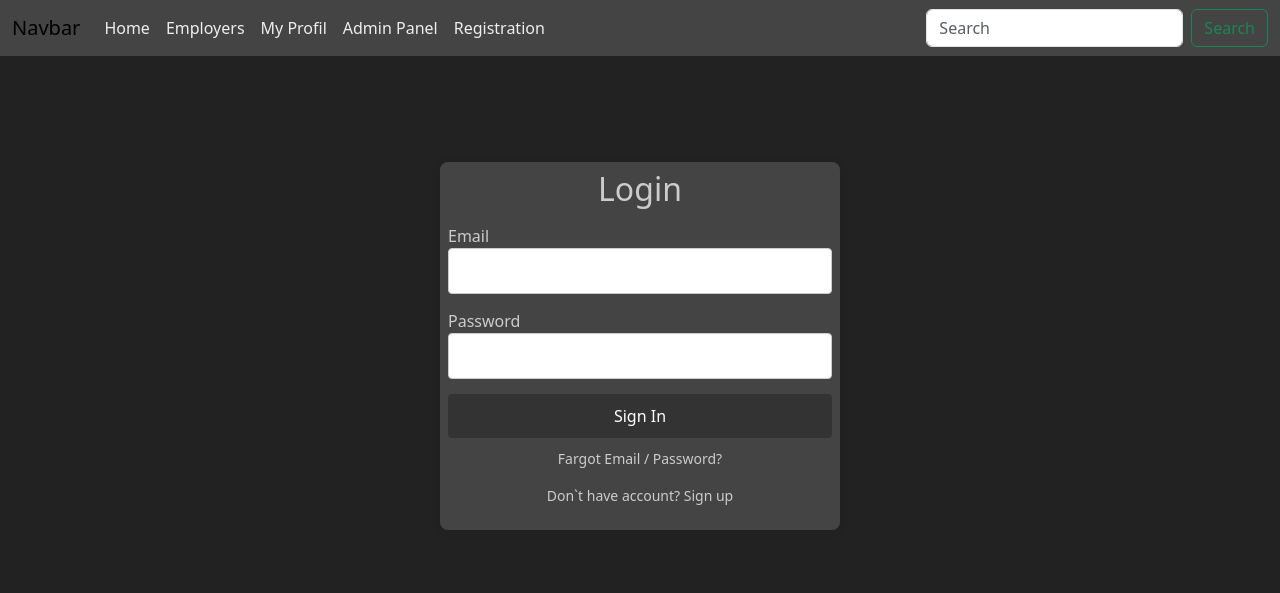
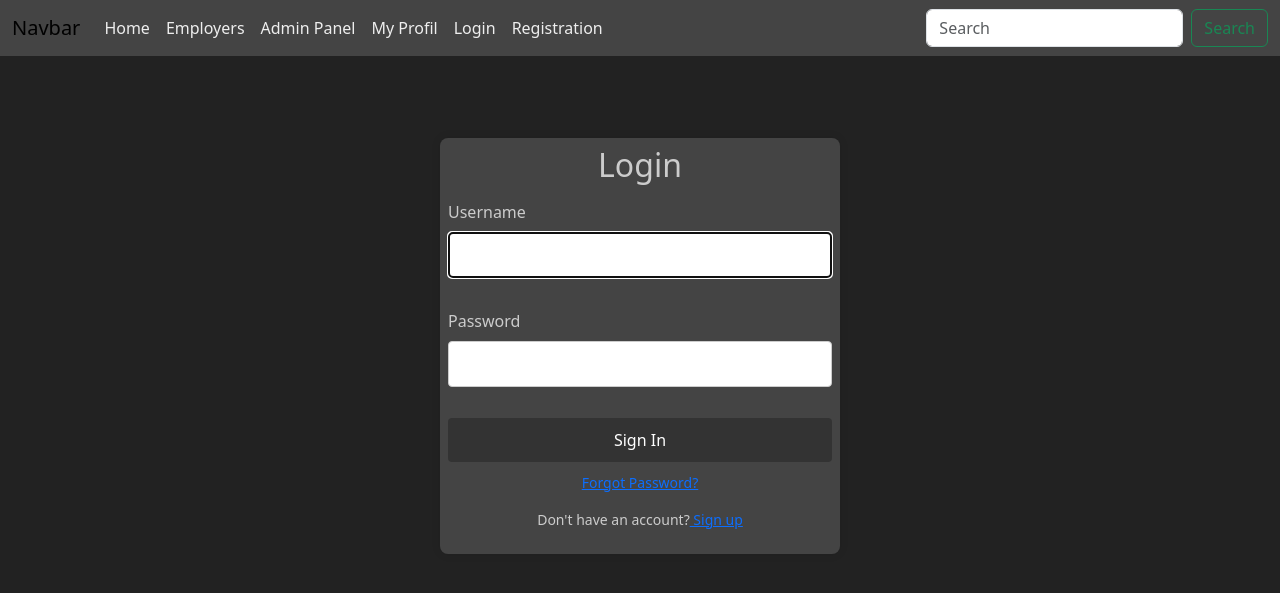
Before and after one commit to EnjoyGray/company-staff, a Django app: page /login/ in a window 1280 px wide. Shown: the top 593 px of the page. Run offline with Django 5.2, Linux system fonts and the light colour scheme.

Commit message:
add enter login users_methods

```diff
--- a/base/settings.py
+++ b/base/settings.py
@@ -133,3 +133,6 @@ MEDIA_URL = 'media/'
 # https://docs.djangoproject.com/en/5.0/ref/settings/#default-auto-field
 
 DEFAULT_AUTO_FIELD = 'django.db.models.BigAutoField'
+
+LOGIN_REDIRECT_URL = 'cstaff:index'
+LOGOUT_REDIRECT_URL = 'cstaff:index'
--- a/base/templates/base.html
+++ b/base/templates/base.html
@@ -5,7 +5,7 @@
     <head>
         <meta charset="UTF-8" />
         <meta name="viewport" content="width=device-width, initial-scale=1.0" />
-        <title>CEmployer</title>
+        <title>{{ title }}</title>
         <link type="text/css" href="{% static 'css\global.css' %}" rel="stylesheet" />
         <link type="text/css" href="{% static 'cstaff\css\styles.css' %}" rel="stylesheet" />
         <link rel="stylesheet" href="https://cdn.jsdelivr.net/npm/bootstrap@5.3.3/dist/css/bootstrap.min.css" />
@@ -39,13 +39,16 @@
                                 <a class="nav-link" href="{% url 'cstaff:employers' %}">Employers</a>
                             </li>
                             <li class="nav-item">
+                                <a class="nav-link" href="http://127.0.0.1:8000/admin/">Admin Panel</a>
+                            </li>
+                            <li class="nav-item">
                                 <a class="nav-link" href="{% url 'cstaff:myprofil' %}">My Profil</a>
                             </li>
                             <li class="nav-item">
-                                <a class="nav-link" href="http://127.0.0.1:8000/admin/">Admin Panel</a>
+                                <a class="nav-link" href="{% url 'cstaff:login' %}">Login</a>
                             </li>
                             <li class="nav-item">
-                                <a class="nav-link" href="{% url 'cstaff:login' %}">Registration</a>
+                                <a class="nav-link" href="#">Registration</a>
                             </li>
                         </ul>
                         <form class="d-flex" action="{% url 'cstaff:search_results' %}" method="GET">
--- a/cstaff/forms.py
+++ b/cstaff/forms.py
@@ -1,4 +1,14 @@
 from django import forms
+from django.contrib.auth import get_user_model
+from django.contrib.auth.forms import AuthenticationForm
 
 
-class LoginUserForm(forms.Form):
+class LoginUserForm(AuthenticationForm):
+    # username = forms.CharField(label="Login",
+    #                 widget=forms.TextInput(attrs={'class': 'form-input'}))
+    # password = forms.CharField(label="Password",
+    #                 widget=forms.PasswordInput(attrs={'class': 'form-input'}))
+
+    class Meta:
+        model = get_user_model()
+        fields = ['username', 'password']
--- a/cstaff/static/cstaff/css/styles.css
+++ b/cstaff/static/cstaff/css/styles.css
@@ -134,7 +134,7 @@ td {
     margin-bottom: 15px;
 }
 
-.login-container input[type="email"],
+.login-container input[type="text"],
 .login-container input[type="password"] {
     width: 100%;
     padding: 10px;
@@ -204,3 +204,7 @@ td {
     display: flex;
     gap: 0px 30px;
 }
+
+.form-error {
+    color: rgb(209, 49, 49);
+}
--- a/cstaff/templates/cstaff/login.html
+++ b/cstaff/templates/cstaff/login.html
@@ -1,6 +1,24 @@
 {% extends "base.html" %} {% block content %}
 
 <section class="mcontainer centr_monitor login_color">
+    <div class="login-container">
+        <h2 class="tcentr">Login</h2>
+        <form action="{% url 'cstaff:login' %}" method="post">
+            {% csrf_token %}
+            <div class="form-error">{{ form.non_field_errors }}</div>
+            {% for f in form %}
+            <p><label class="form-label" for="{{ f.id_for_label }}">{{ f.label }}</label>{{ f }}</p>
+            <div class="form-error">{{ f.errors }}</div>
+            {% endfor %}
+            <input type="submit" value="Sign In" class="submit-button" name="signin" />
+        </form>
+        <div class="login_p">
+            <p><a href="#">Forgot Password?</a></p>
+            <p>Don't have an account?<a href="#"> Sign up</a></p>
+        </div>
+    </div>
+
+    {% comment %}
     <div class="login-container">
         <h2 class="tcentr">Login</h2>
         <form action="/login" method="post">
@@ -17,6 +35,20 @@
             <p>Don`t have account? Sign up</p>
         </div>
     </div>
+
+    <div class="login-container">
+        <h2 class="tcentr">Login</h2>
+        <form action="{% url 'cstaff:login' %}" method="post">
+            {% csrf_token %} {{ form.as_p }}
+            <input type="submit" value="Sign In" class="submit-button" name="signin" />
+        </form>
+
+        <div class="login_p">
+            <p>Fargot Email / Password?</p>
+            <p>Don`t have account? Sign up</p>
+        </div>
+    </div>
+    {% endcomment %}
 </section>
 
 {% endblock content %}
--- a/cstaff/urls.py
+++ b/cstaff/urls.py
@@ -2,6 +2,7 @@ from django.conf import settings
 from django.urls import path
 from django.conf.urls.static import static
 from . import views
+from django.contrib.auth.views import LogoutView
 
 
 app_name = 'cstaff'
@@ -12,11 +13,7 @@ urlpatterns = [
     path('myprofil/', views.profiltest, name='myprofil'),
     path('search/', views.SearchResultsView.as_view(), name='search_results'),
 
-    # path('login/', views.login_user, name='login'),
-    # path('logout/', views.logout_user, name='logout'),
+    path('login/', views.LoginUser.as_view(), name='login'),
+    path('logout/', LogoutView.as_view(), name='logout'),
 
-    path('login/', views.login_user, name='login'),
-    # path('login/', views.LoginView.as_view(), name='login'),
-    # path('logout/', views.LogoutView.as_view(), name='logout'),
-    # path('signup/', views.SignUpView.as_view(), name='signup'),
 ] + static(settings.MEDIA_URL, document_root=settings.MEDIA_ROOT)
--- a/cstaff/views.py
+++ b/cstaff/views.py
@@ -3,6 +3,10 @@ from django.db.models import Q
 from django.http import HttpResponse, JsonResponse
 from .models import Staff, Position
 from django.views.generic import TemplateView, ListView, DetailView, FormView, CreateView, UpdateView, DeleteView
+from .forms import LoginUserForm
+from django.contrib.auth.views import LoginView, PasswordChangeView
+from django.contrib.auth.forms import AuthenticationForm
+from django.urls import reverse, reverse_lazy
 
 # Create your views here.
 
@@ -67,6 +71,7 @@ class MProfilDetailView(DetailView):
     template_name = "cstaff/profil.html"
     context_object_name = 'profil'
 
+
     def get_context_data(self, **kwargs):
         context = super().get_context_data(**kwargs)
         return context
@@ -83,9 +88,10 @@ def profiltest(request):
 
 
 
-def login_user(request):
-    return render(request, "cstaff/login.html")
+class LoginUser(LoginView):
+    form_class = LoginUserForm
+    template_name = 'cstaff/login.html'
+    extra_context = {'title': 'Login'}
 
-
-# def logout_user(request):
-#     return HttpResponse('logout_user')
+    def get_success_url(self):
+        return reverse_lazy('cstaff:index')
```
Also changed, not shown: cstaff/templates/cstaff/index.html (+0 -10 lines), db.sqlite3.
